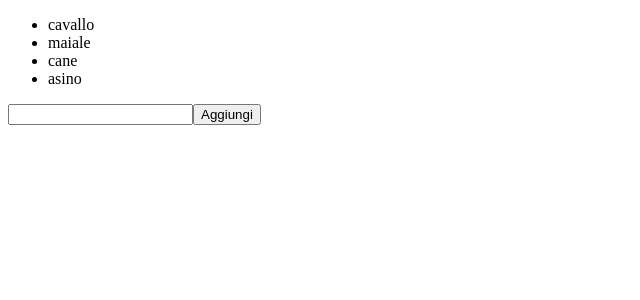
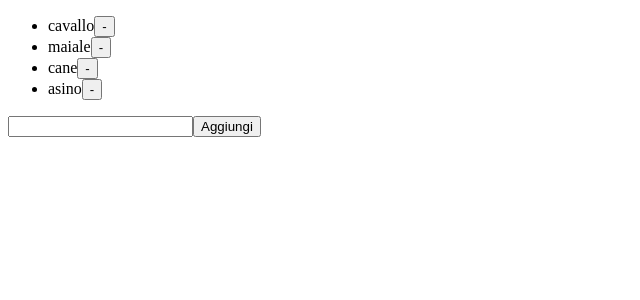
Before and after one commit to federicodececco/react-form, a React (Vite) app: page / in a window 1280 px wide. Shown: the top 300 px of the page, without its empty margins (0-640 px from the left). Built offline with nearby package versions, Linux system fonts and the light colour scheme.

Commit message:
add: remove element with empty array case

```diff
--- a/src/App.jsx
+++ b/src/App.jsx
@@ -1,6 +1,5 @@
 import { useState } from 'react'
 import animals from './animals'
-import { use } from 'react'
 
 function App() {
   const [animalName, setAnimal] = useState('')
@@ -8,19 +7,37 @@ function App() {
 
   const handleSubmit = e => {
     e.preventDefault()
-    setAnimalList(currentState => [
-      ...currentState,
-      { id: currentState[currentState.length - 1].id + 1, name: animalName },
-    ])
+    //add element
+    console.log(animalsList.length !== 0)
+    if (animalsList.length !== 0) {
+      setAnimalList(currentState => [
+        ...currentState,
+        { id: currentState[currentState.length - 1].id + 1, name: animalName },
+      ])
+    } else setAnimalList([{ id: 1, name: animalName }])
 
     setAnimal('')
   }
+  //remove element
+  const removeAnimal = id => {
+    setAnimalList(
+      animalsList.filter(elem => {
+        return elem.id !== id
+      }),
+    )
+  }
+
   return (
     <>
       <div>
         <ul>
           {animalsList.map(elem => {
-            return <li key={elem.id}>{elem.name}</li>
+            return (
+              <li key={elem.id}>
+                {elem.name}
+                <button onClick={() => removeAnimal(elem.id)}>-</button>
+              </li>
+            )
           })}
         </ul>
 
```
